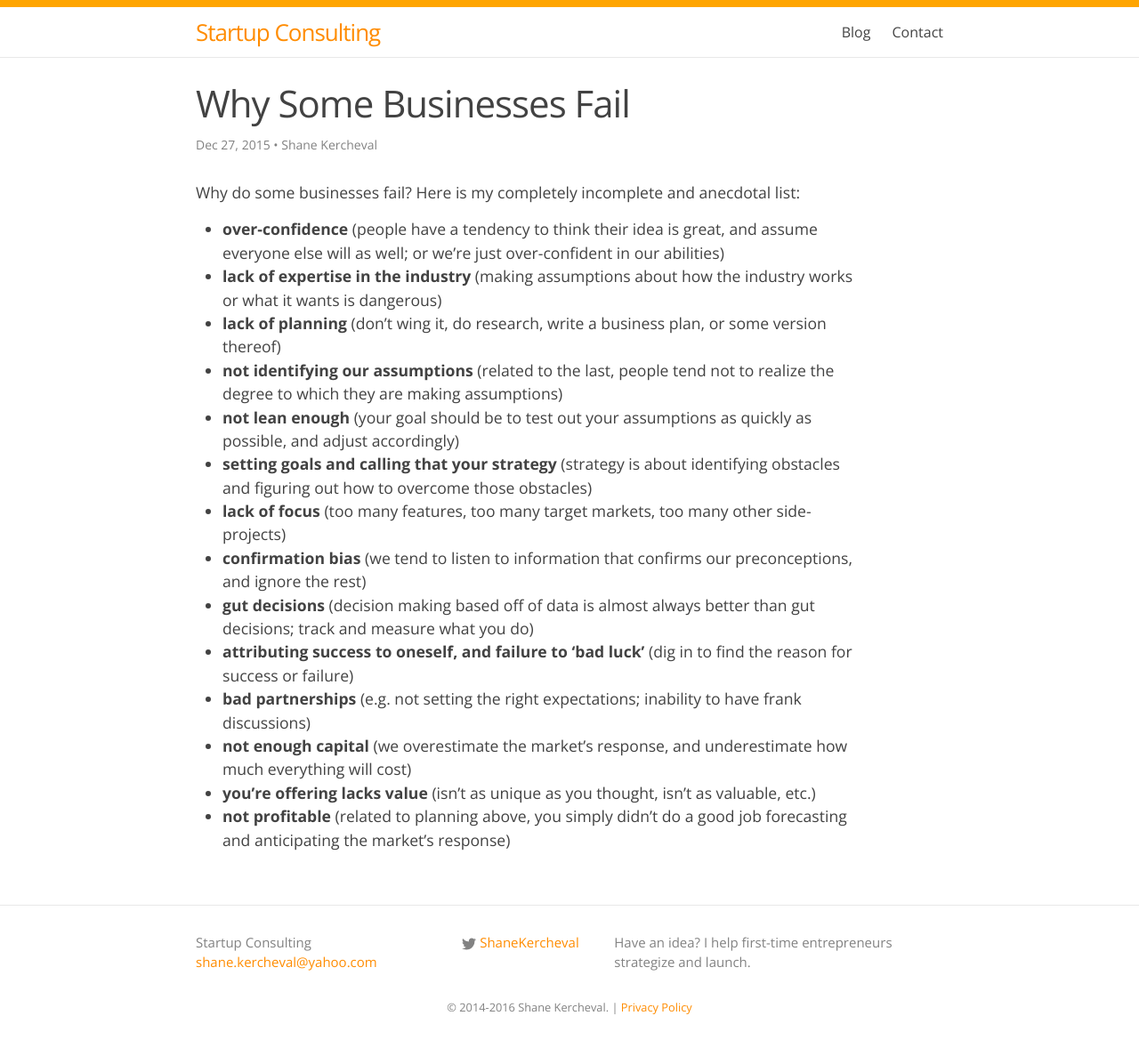
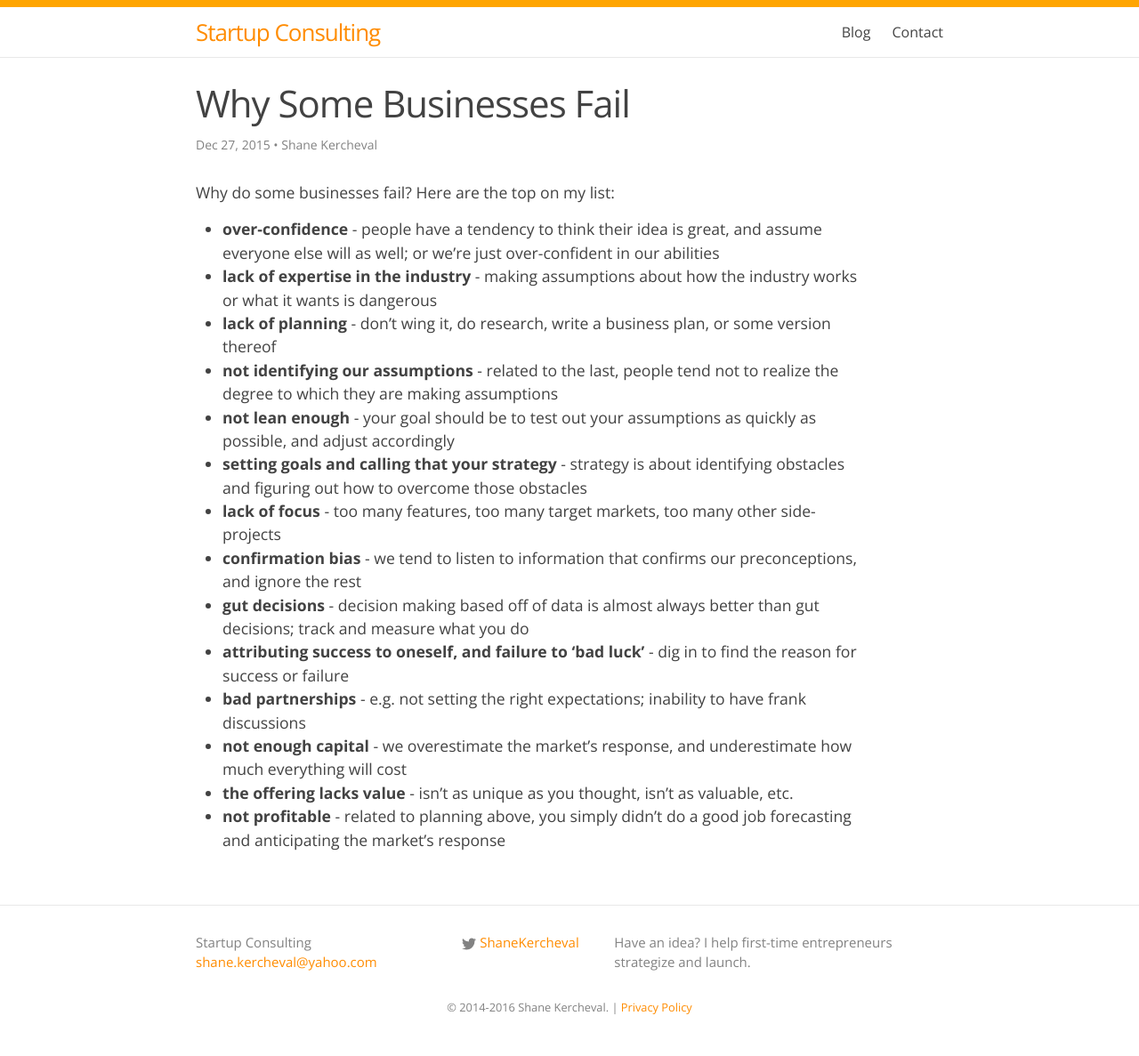
Before and after one commit to shane-kercheval/shane-kercheval.github.io, a Jekyll site: the page built from _posts/2015-12-27-why-some-businesses-fail.md, in a window 1280 px wide. Shown: the whole page at 89% size. Built offline with Jekyll 4.4.1, drawn with Linux system fonts in a browser that asks for light colours; nearby versions of some CDN libraries; comment, search, counter and statistics services are not loaded.

```diff
--- a/_posts/2015-12-27-why-some-businesses-fail.md
+++ b/_posts/2015-12-27-why-some-businesses-fail.md
@@ -1,24 +1,24 @@
 ---
-title:  "Why Some Businesses Fail"
-date:   2015-12-27 06:00:00 -0800
+title: "Why Some Businesses Fail"
+date: 2015-12-27 06:00:00 -0800
 categories: failing strategy
 excerpt: Companies fail for all sorts of reasons. Here are the top.
 keywords: failing, strategy
 #thumbail?
 ---
-Why do some businesses fail? Here is my completely incomplete and anecdotal list:
+Why do some businesses fail? Here are the top on my list:
 
-- **over-confidence** (people have a tendency to think their idea is great, and assume everyone else will as well; or we're just over-confident in our abilities)
-- **lack of expertise in the industry** (making assumptions about how the industry works or what it wants is dangerous)
-- **lack of planning** (don't wing it, do research, write a business plan, or some version thereof)
-- **not identifying our assumptions** (related to the last, people tend not to realize the degree to which they are making assumptions)
-- **not lean enough** (your goal should be to test out your assumptions as quickly as possible, and adjust accordingly)
-- **setting goals and calling that your strategy** (strategy is about identifying obstacles and figuring out how to overcome those obstacles)
-- **lack of focus** (too many features, too many target markets, too many other side-projects)
-- **confirmation bias** (we tend to listen to information that confirms our preconceptions, and ignore the rest)
-- **gut decisions** (decision making based off of data is almost always better than gut decisions; track and measure what you do)
-- **attributing success to oneself, and failure to 'bad luck'** (dig in to find the reason for success or failure)
-- **bad partnerships** (e.g. not setting the right expectations; inability to have frank discussions)
-- **not enough capital** (we overestimate the market's response, and underestimate how much everything will cost)
-- **you're offering lacks value** (isn't as unique as you thought, isn't as valuable, etc.)
-- **not profitable** (related to planning above, you simply didn't do a good job forecasting and anticipating the market's response)
+- **over-confidence** - people have a tendency to think their idea is great, and assume everyone else will as well; or we're just over-confident in our abilities
+- **lack of expertise in the industry** - making assumptions about how the industry works or what it wants is dangerous
+- **lack of planning** - don't wing it, do research, write a business plan, or some version thereof
+- **not identifying our assumptions** - related to the last, people tend not to realize the degree to which they are making assumptions
+- **not lean enough** - your goal should be to test out your assumptions as quickly as possible, and adjust accordingly
+- **setting goals and calling that your strategy** - strategy is about identifying obstacles and figuring out how to overcome those obstacles
+- **lack of focus** - too many features, too many target markets, too many other side-projects
+- **confirmation bias** - we tend to listen to information that confirms our preconceptions, and ignore the rest
+- **gut decisions** - decision making based off of data is almost always better than gut decisions; track and measure what you do
+- **attributing success to oneself, and failure to 'bad luck'** - dig in to find the reason for success or failure
+- **bad partnerships** - e.g. not setting the right expectations; inability to have frank discussions
+- **not enough capital** - we overestimate the market's response, and underestimate how much everything will cost
+- **the offering lacks value** - isn't as unique as you thought, isn't as valuable, etc.
+- **not profitable** - related to planning above, you simply didn't do a good job forecasting and anticipating the market's response
```
Also changed, not shown: _posts/2015-10-13-how-to-form-a-hypothesis.md (+20 -18 lines), _posts/2015-12-23-why-i-moved-from-wordpress-to-jekyll.md (+6 -6 lines), _posts/2015-12-27-why-i-dont-sign-ndas.md (+2 -2 lines).
